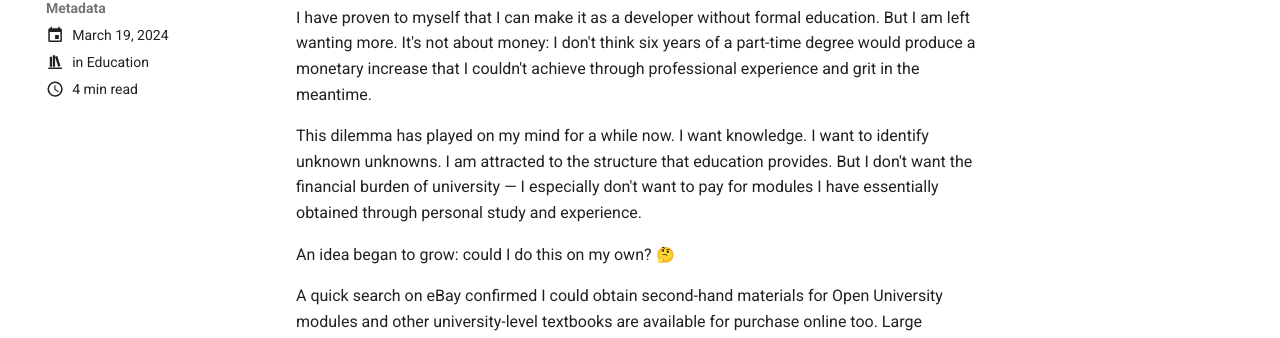
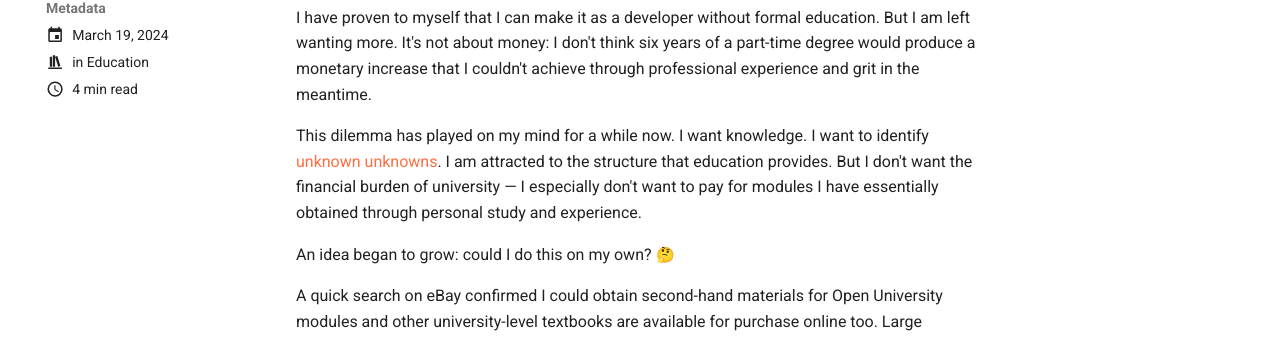
Before and after one commit to simplytim42/simplytim42.github.io, an MkDocs documentation site: the page built from docs/blog/posts/2024/to-uni-or-not-to-uni.md, in a window 1280 px wide and 900 px high. Shown: the part 290-628 px from the top of the window. Built offline with MkDocs 1.6.1 and Material for MkDocs 9.7.7, drawn with Linux system fonts in a browser that asks for light colours; emoji names are drawn with the system emoji font; some of the changed lines change nothing that is shown.

Commit message:
add link

```diff
--- a/docs/blog/posts/2024/to-uni-or-not-to-uni.md
+++ b/docs/blog/posts/2024/to-uni-or-not-to-uni.md
@@ -20,7 +20,7 @@ I have proven to myself that I can make it as a developer without formal educati
 
 <!-- more -->
 
-This dilemma has played on my mind for a while now. I want knowledge. I want to identify unknown unknowns. I am attracted to the structure that education provides. But I don't want the financial burden of university — I especially don't want to pay for modules I have essentially obtained through personal study and experience.
+This dilemma has played on my mind for a while now. I want knowledge. I want to identify [unknown unknowns](https://en.wikipedia.org/wiki/There_are_unknown_unknowns). I am attracted to the structure that education provides. But I don't want the financial burden of university — I especially don't want to pay for modules I have essentially obtained through personal study and experience.
 
 An idea began to grow: could I do this on my own? :thinking:
 
```
